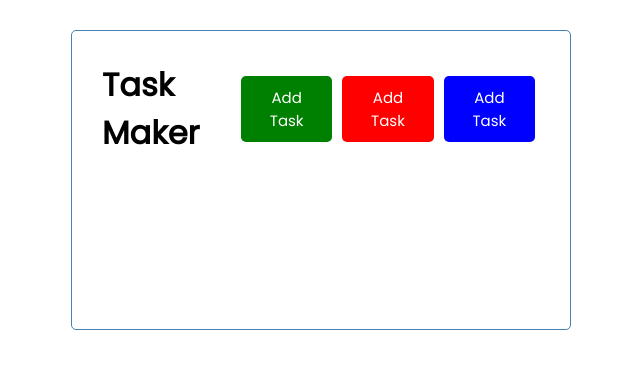
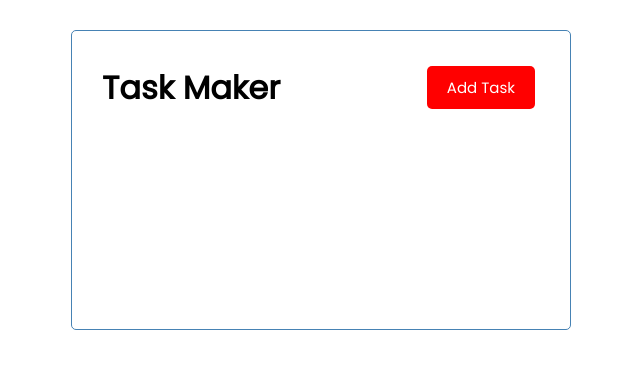
Before and after one commit to maryamShahid/task-tracker, a Vue app: page / in a window 1280 px wide. Shown: the top 368 px of the page, without its empty margins (319-959 px from the left). Built offline with nearby package versions, Linux system fonts and the light colour scheme.

Commit message:
changed button

```diff
--- a/src/components/Button.vue
+++ b/src/components/Button.vue
@@ -1,5 +1,5 @@
 <template>
-  <button :style="{background: color}" class = "btn">
+  <button @click="onClick()" :style="{background: color}" class = "btn">
     {{ text }}
   </button>
 </template>
--- a/src/components/Header.vue
+++ b/src/components/Header.vue
@@ -1,9 +1,7 @@
 <template>
   <header>
     <h1>{{ title }}</h1>
-    <Button text="Add Task" color="green"/>
     <Button text="Add Task" color="red"/>
-    <Button text="Add Task" color="blue"/>
   </header>
 </template>
 
```
